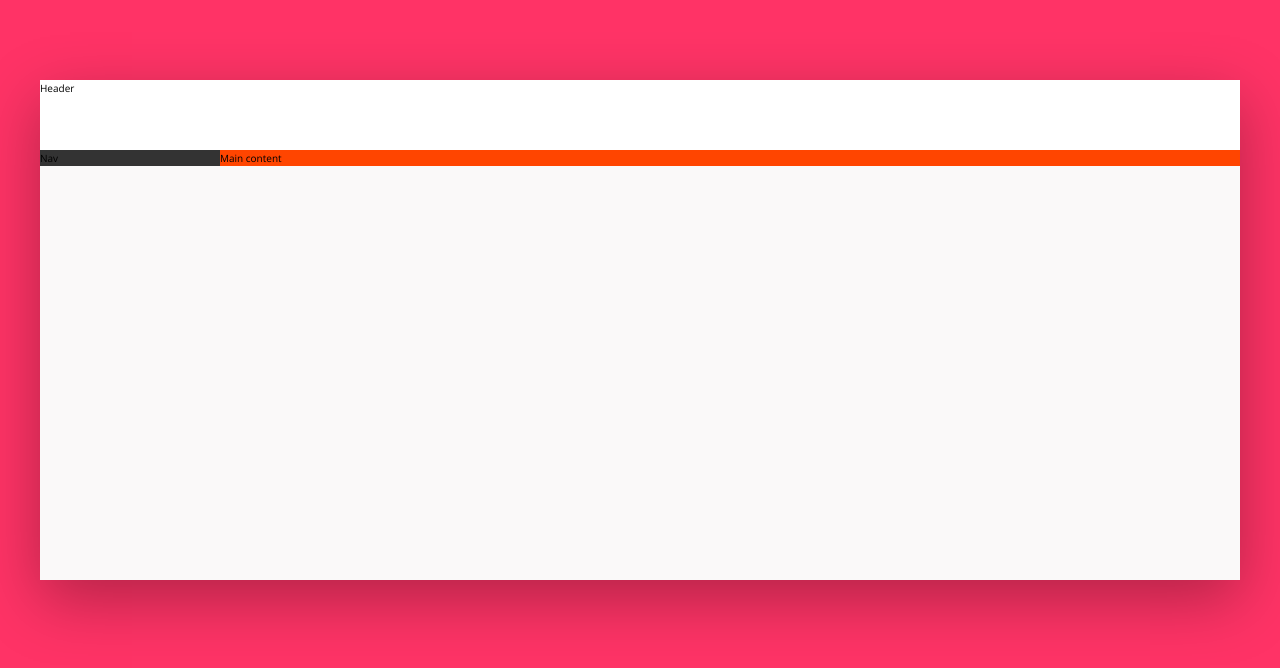
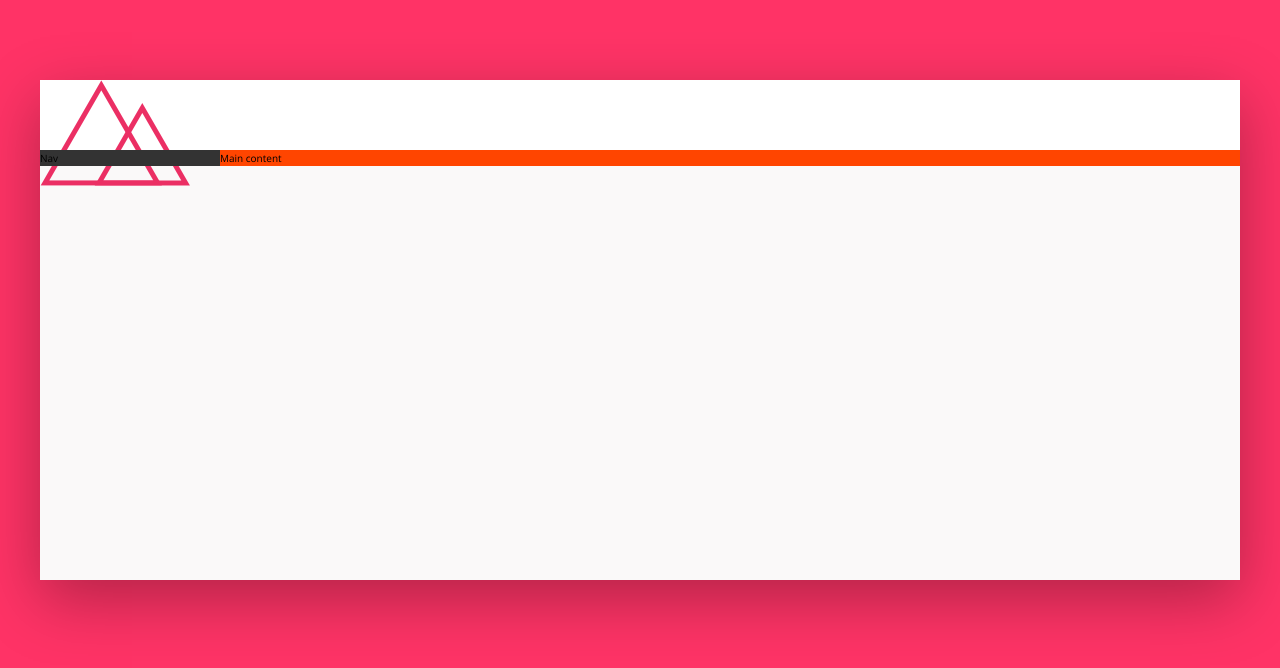
Before and after one commit to sourabhgrover/Trillo-Flexbox, a website: page index.html in a window 1280 px wide. Drawn offline with nearby package versions, Linux system fonts and the light colour scheme.

Commit message:
Added the svg from icomoon

```diff
--- a/index.html
+++ b/index.html
@@ -14,7 +14,9 @@
     </head>
     <body>
         <div class="container">
-            <header class="header">Header</header>
+            <header class="header">
+                <img src="img/logo.png" alt="trillo logo" class="logo" />
+            </header>
             <div class="content">
                 <nav class="sidebar">Nav</nav>
                 <main class="hotel-view">Main content</main>
```
Also changed, not shown: img/SVG/aircraft-take-off.svg (added), img/SVG/bookmark.svg (added), img/SVG/chat.svg (added), img/SVG/chevron-right.svg (added), img/SVG/home.svg (added), img/SVG/key.svg (added), img/SVG/location-pin.svg (added), img/SVG/magnifying-glass.svg (added), img/SVG/map.svg (added), img/SVG/star.svg (added), img/symbol-defs.svg (added).
